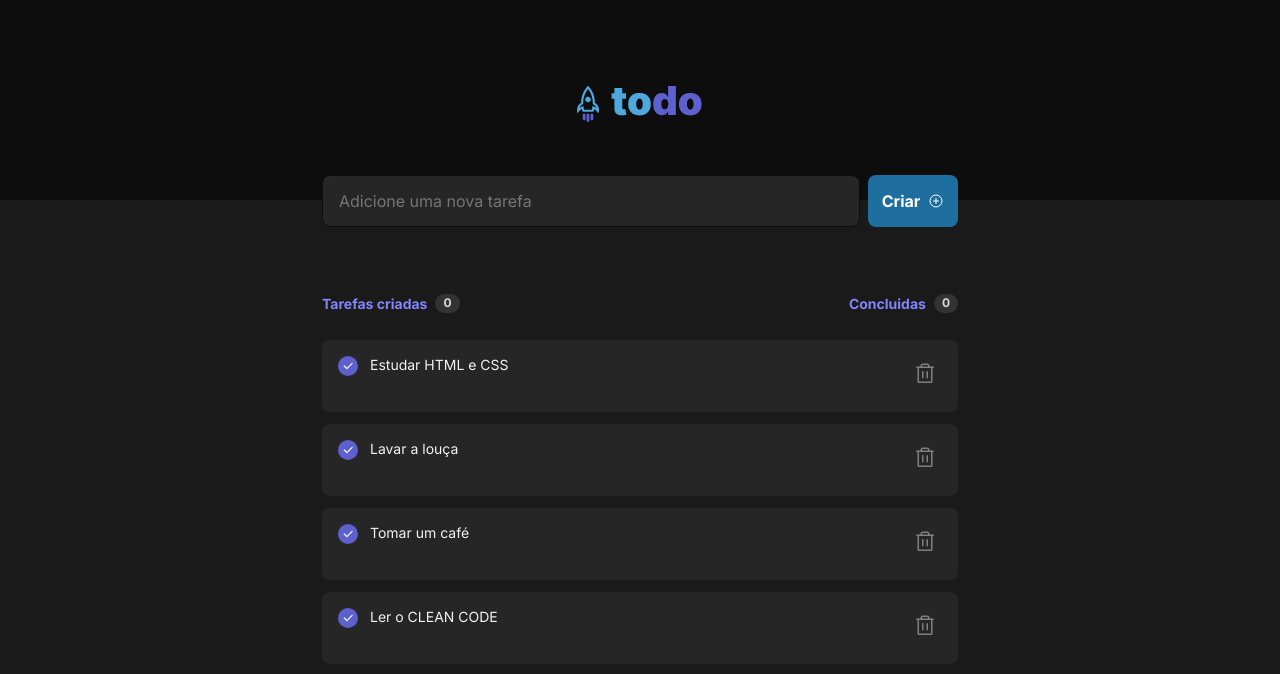
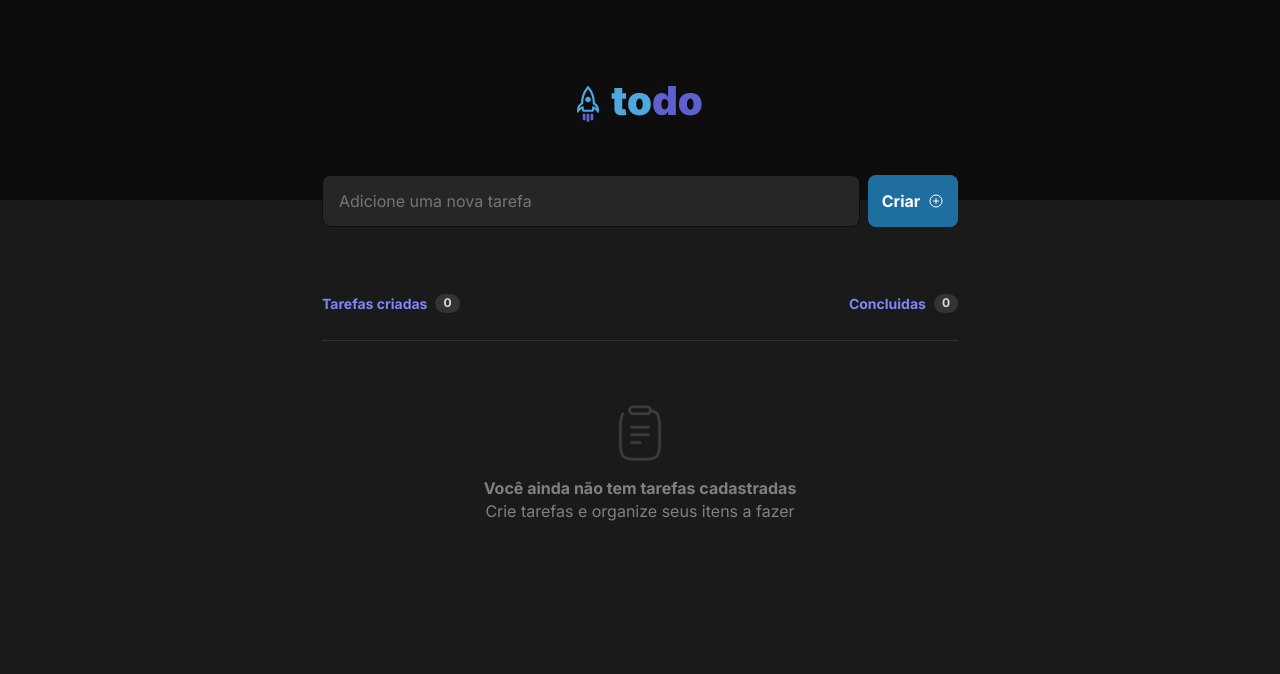
Before and after one commit to dinobergviana/desafio1-conceitos-react, a React (Vite) app: page / in a window 1280 px wide. Shown: the top 674 px of the page. Built offline with nearby package versions, Linux system fonts and the light colour scheme.

Commit message:
permite criar um novo todo

```diff
--- a/src/App.tsx
+++ b/src/App.tsx
@@ -7,15 +7,23 @@ import './global.css'
 
 import clipboard from './assets/Clipboard.svg'
 import { Todo } from './components/Todo'
+import { useState } from 'react'
 
 export function App() {
-  const hasTodo = true
-  const todo = "teste"
+
+  const [todos, setTodos] = useState<string[]>([])
+
+  const hasTodo = Boolean(todos.length)
+
+  function addNewTodo(todo: string) {
+    setTodos([...todos, todo])
+  }
+
   return (
     <div>
       <Header />
       <div className={styles.wrapper}>
-        <TodoForm />
+        <TodoForm onAddNewTodo={addNewTodo} />
         {/* resumo dos todos */}
         <div className={styles.resumeContainer}>
           <div className={styles.created}>
@@ -29,12 +37,19 @@ export function App() {
         </div>
         {/* TODOS */}
 
-        <div>
-          <Todo description="Estudar HTML e CSS"/>
-          <Todo description="Lavar a louça"/>
-          <Todo description="Tomar um café"/>
-          <Todo description="Ler o CLEAN CODE"/>
-        </div>
+        {
+          hasTodo &&
+          <div>
+            {
+              todos.map(todo => {
+                return (
+                  <Todo description={todo} key={todo}/>
+                )
+              })
+            }
+          </div>
+        }
+
 
         {/* componente de alert quando não houver todos criados */}
         {
--- a/src/components/Todo.module.css
+++ b/src/components/Todo.module.css
@@ -19,7 +19,7 @@
 }
 
 .todoContainer + .todoContainer {
-  margin-top: 0.75rem;
+  margin-top: 1rem;
 }
 
 .todoContainer .description {
--- a/src/components/TodoForm.tsx
+++ b/src/components/TodoForm.tsx
@@ -1,12 +1,30 @@
 import { PlusCircle } from 'phosphor-react'
+import { ChangeEvent, FormEvent, useState } from 'react'
 
 import styles from './TodoForm.module.css'
 
-export function TodoForm() {
+interface ITodoFormProps {
+  onAddNewTodo: (todo: string) => void
+}
+
+export function TodoForm({onAddNewTodo}: ITodoFormProps) {
+  const [todo, setTodo] = useState('')
+  const [newTodo, setNewTodo] = useState('')
+
+  function handleNewTodoChange(event: ChangeEvent<HTMLInputElement>) {
+    setNewTodo(event?.target.value)
+  }
+
+  function handleCreateNewTodo(event: FormEvent) {
+    event.preventDefault()
+    onAddNewTodo(newTodo)
+    setNewTodo('')
+  }
+
   return (
-    <form className={styles.formContainer}>
+    <form className={styles.formContainer} onSubmit={handleCreateNewTodo}>
       <div className={styles.inputContainer}>
-        <input type="text" placeholder="Adicione uma nova tarefa"/>
+        <input onChange={handleNewTodoChange} value={newTodo} name="description" type="text" placeholder="Adicione uma nova tarefa"/>
       </div>
       <div className={styles.btnSubmit}>
         <button type="submit">
```
